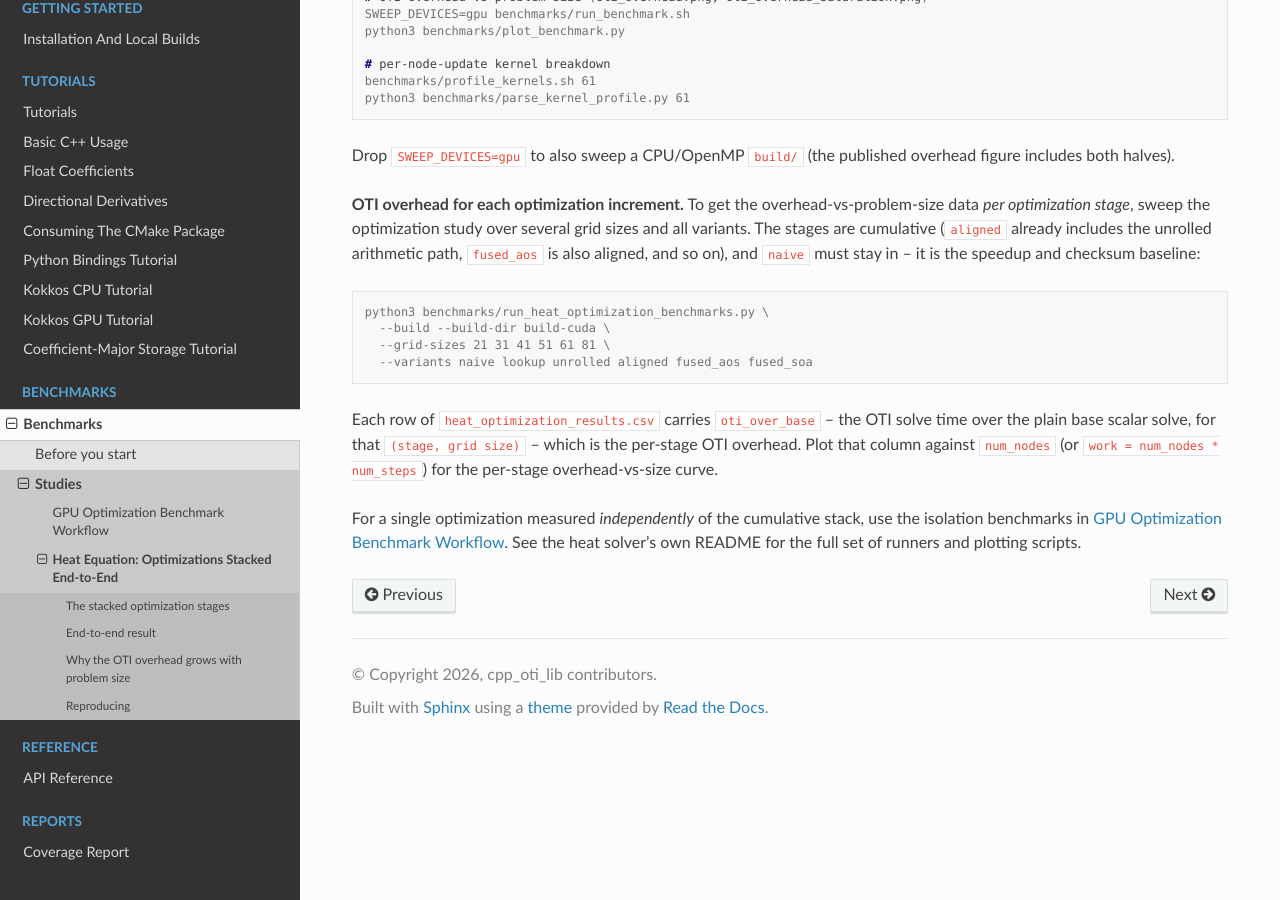
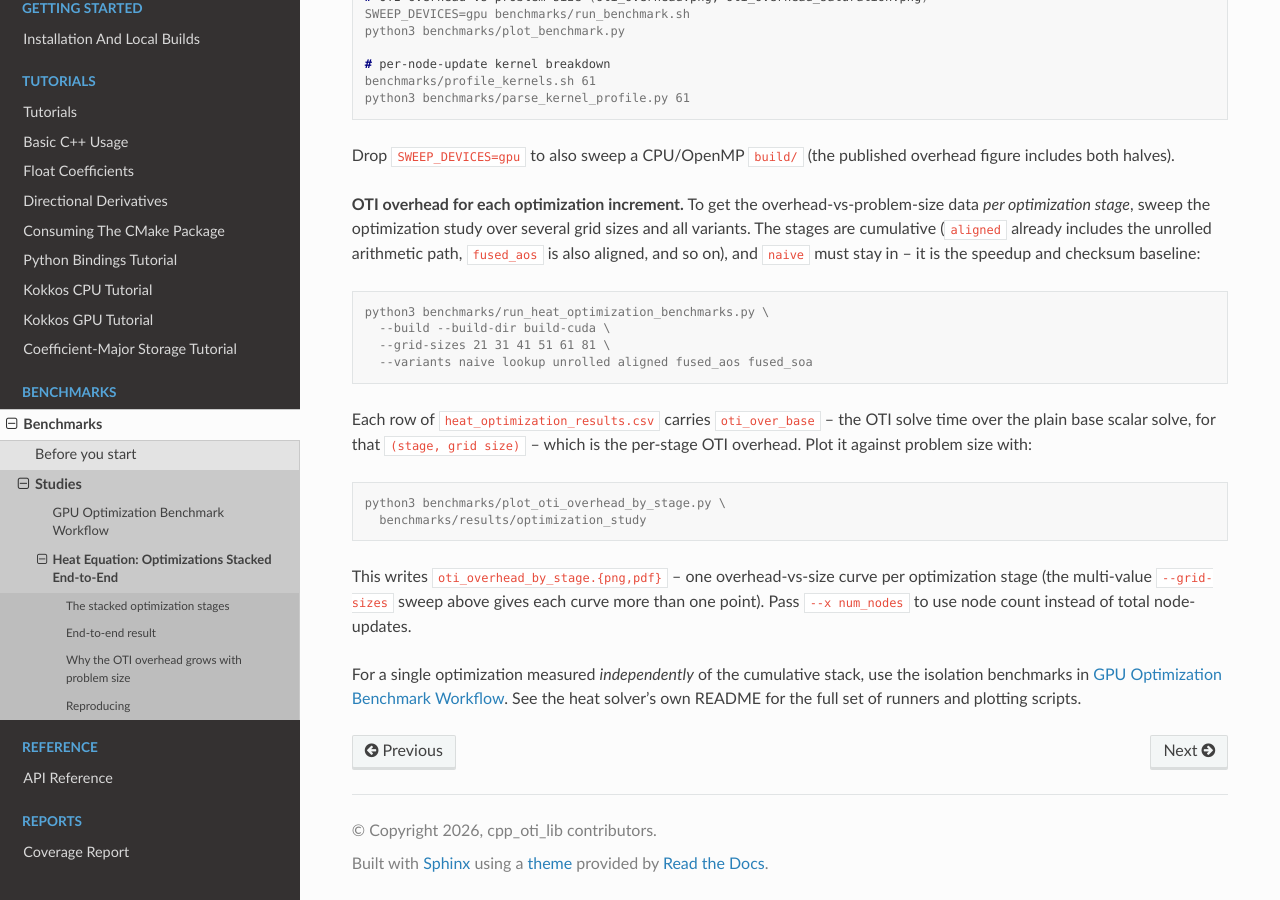
Before and after one commit to Samm-Py/cpp_oti_lib, a Sphinx documentation site: the page built from docs/benchmarks/heat_equation.rst, in a window 1280 px wide and 900 px high, scrolled down 4767 px. Built offline with Sphinx 7.4.7 and the Read the Docs theme 3.1.0, drawn with Linux system fonts in a browser that asks for light colours.

Commit message:
Docs: reference the per-stage overhead plotter in the heat study
The goal-2 step said to plot the oti_over_base column yourself; now point at
plot_oti_overhead_by_stage.py (added to the heat repo), which draws one
overhead-vs-problem-size curve per optimization stage.

Co-Authored-By: Claude Opus 4.8 <noreply@anthropic.com>

```diff
--- a/docs/benchmarks/heat_equation.rst
+++ b/docs/benchmarks/heat_equation.rst
@@ -195,8 +195,17 @@ baseline:
 
 Each row of ``heat_optimization_results.csv`` carries ``oti_over_base`` -- the OTI
 solve time over the plain base scalar solve, for that ``(stage, grid size)`` --
-which is the per-stage OTI overhead. Plot that column against ``num_nodes`` (or
-``work = num_nodes * num_steps``) for the per-stage overhead-vs-size curve.
+which is the per-stage OTI overhead. Plot it against problem size with:
+
+.. code-block:: console
+
+   python3 benchmarks/plot_oti_overhead_by_stage.py \
+     benchmarks/results/optimization_study
+
+This writes ``oti_overhead_by_stage.{png,pdf}`` -- one overhead-vs-size curve per
+optimization stage (the multi-value ``--grid-sizes`` sweep above gives each curve
+more than one point). Pass ``--x num_nodes`` to use node count instead of total
+node-updates.
 
 For a single optimization measured *independently* of the cumulative stack, use
 the isolation benchmarks in :doc:`gpu_optimization_workflow`. See the heat
```
